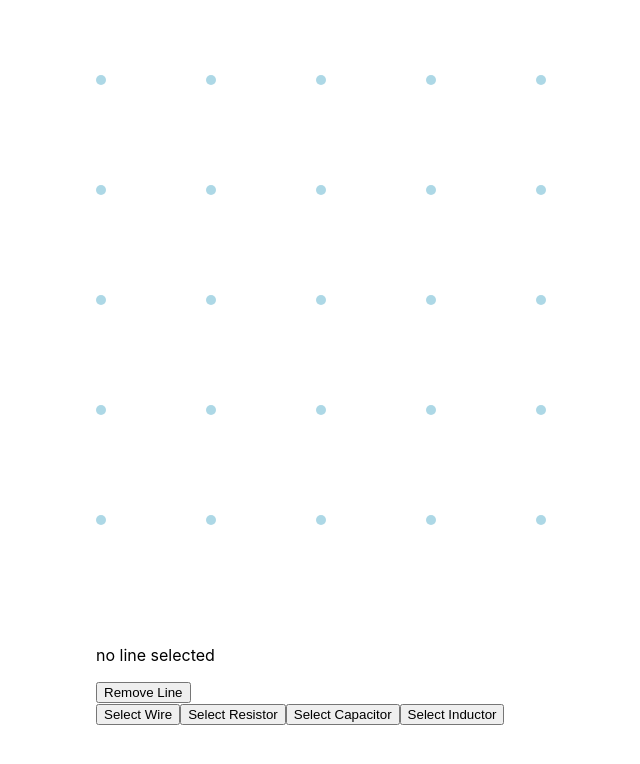
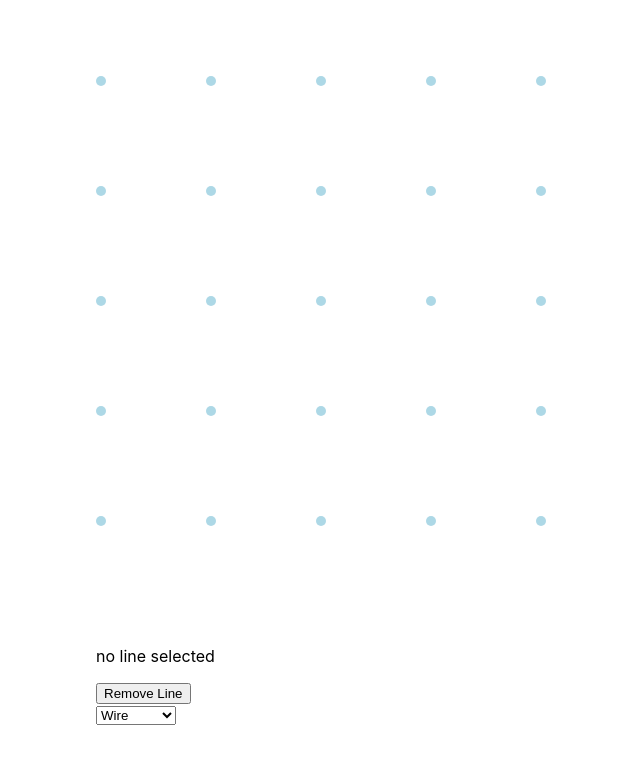
Before and after one commit to aryandas12/SparkCircuitry, a React (Create React App) app in the folder frontend/: page / in a window 1280 px wide. Shown: the top 764 px of the page, without its empty margins (269-909 px from the left). Built offline with nearby package versions, Linux system fonts and the light colour scheme.

Commit message:
some minor fixes

```diff
--- a/frontend/src/components/CircuitCanvas.jsx
+++ b/frontend/src/components/CircuitCanvas.jsx
@@ -4,6 +4,9 @@ import * as d3 from "d3";
 
 const Circle = styled.circle`
   transition: all 100ms;
+  &:hover{
+    cursor: pointer;
+  }
 `;
 
 const CircuitCanvas = () => {
@@ -67,33 +70,28 @@ const CircuitCanvas = () => {
       .on("click", () => setSelectedLine(lineId));
        // Add click event handler to remove the line
     }
-    else if(selectedComponent === 'resistance')
+    else if(selectedComponent === 'resistor')
     {
       svg.append("path")
       .attr("id", lineId)
-
       .attr("d", "M " + x1 +" "+y1 + "l"+ Math.sign((x2-x1)?(x2-x1):(y2-y1))*40+ " 0 l "+Math.sign((x2-x1)?(x2-x1):(y2-y1))*2.5 +"-5 l "+Math.sign((x2-x1)?(x2-x1):(y2-y1))*5+" 10 l "+Math.sign((x2-x1)?(x2-x1):(y2-y1))*5+" -10 l "+Math.sign((x2-x1)?(x2-x1):(y2-y1))*5+" 10 l "+Math.sign((x2-x1)?(x2-x1):(y2-y1))*5 +" -10 l "+Math.sign((x2-x1)?(x2-x1):(y2-y1))*5+" 10 l "+Math.sign((x2-x1)?(x2-x1):(y2-y1))*2.5+ " -5 l "+Math.sign((x2-x1)?(x2-x1):(y2-y1))*40+ " 0")
       .attr("stroke", "black")
       .attr("stroke-width", "3")
       .attr("stroke-linejoin", "bevel")
       .attr("fill", "none")
-                    .attr("transform", "rotate("+(y2==y1?0:Math.sign(y2<y1?y1-y2:y2-y1))*90+" "+x1+" "+y1+")")
-
+      .attr("transform", "rotate("+(y2===y1?0:Math.sign(y2<y1?y1-y2:y2-y1))*90+" "+x1+" "+y1+")")
       .on("click", () => setSelectedLine(lineId));
     }
-    else if(selectedComponent === 'capacitance')
+    else if(selectedComponent === 'capacitor')
     {
       svg.append("path")
       .attr("id", lineId)
-
       .attr("d", "M " + x1 +" "+y1 + "l"+ Math.sign((x2-x1)?(x2-x1):(y2-y1))*50+ " 0 l "+Math.sign((x2-x1)?(x2-x1):(y2-y1))*0 +"-10 l "+Math.sign((x2-x1)?(x2-x1):(y2-y1))*0+" 20 m "+Math.sign((x2-x1)?(x2-x1):(y2-y1))*10 +"-10 l 0 -10 l 0 20 l 0 -10 l"+Math.sign((x2-x1)?(x2-x1):(y2-y1))*50+ " 0")
       .attr("stroke", "black")
       .attr("stroke-width", "3")
       .attr("stroke-linejoin", "bevel")
       .attr("fill", "none")
-                    .attr("transform", "rotate("+(y2==y1?0:Math.sign(y2<y1?y1-y2:y2-y1))*90+" "+x1+" "+y1+")")
-
-
+      .attr("transform", "rotate("+(y2===y1?0:Math.sign(y2<y1?y1-y2:y2-y1))*90+" "+x1+" "+y1+")")
       .on("click", () => setSelectedLine(lineId));
   }
 
@@ -154,10 +152,15 @@ const CircuitCanvas = () => {
       </button>
       </div>
       <div>
-        <button onClick={() =>setSelectedComponent('wire')}>Select Wire</button>
-        <button onClick={() => setSelectedComponent('resistance')}>Select Resistor</button>
-        <button onClick={() => setSelectedComponent('capacitance')}>Select Capacitor</button>
-        <button onClick={() => setSelectedComponent('inductance')}>Select Inductor</button>
+      <select
+          value={selectedComponent}
+          onChange={(e) => setSelectedComponent(e.target.value)}
+        >
+          <option value="wire">Wire</option>
+          <option value="resistor">Resistor</option>
+          <option value="capacitor">Capacitor</option>
+          <option value="inductor">Inductor</option>
+      </select>
       </div>
     </div>
   );
```
Lines whose indentation alone changed are shown as unchanged.
